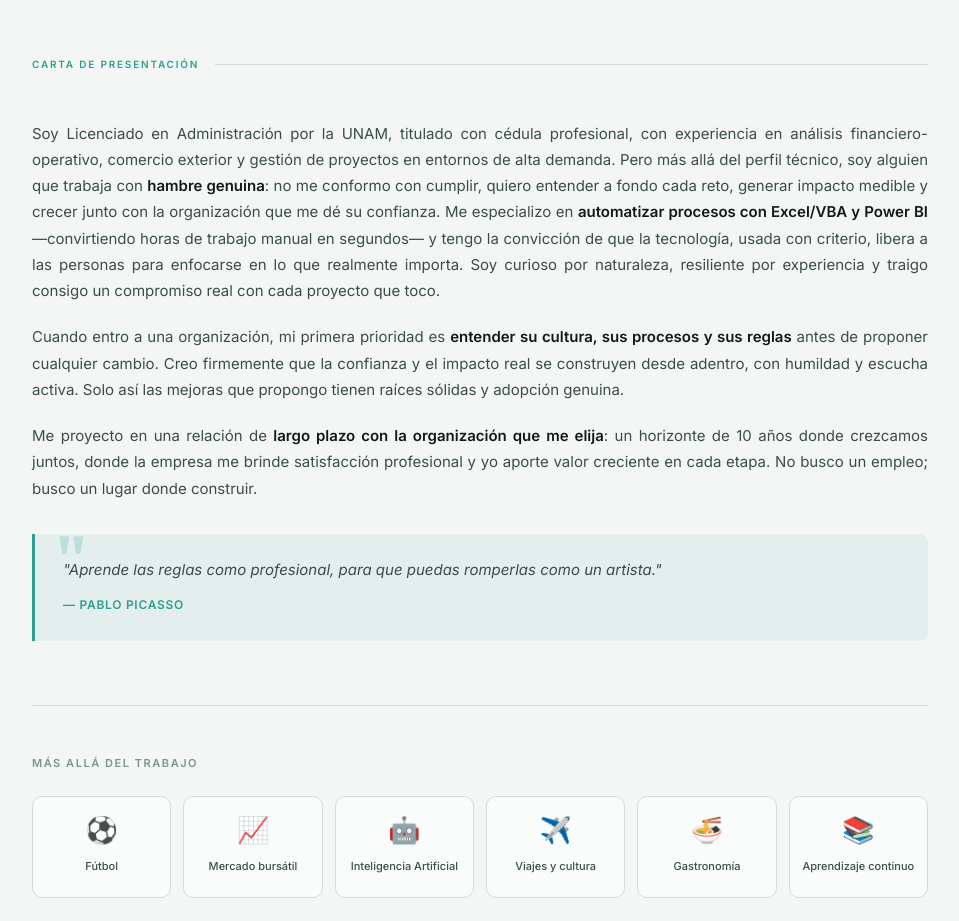
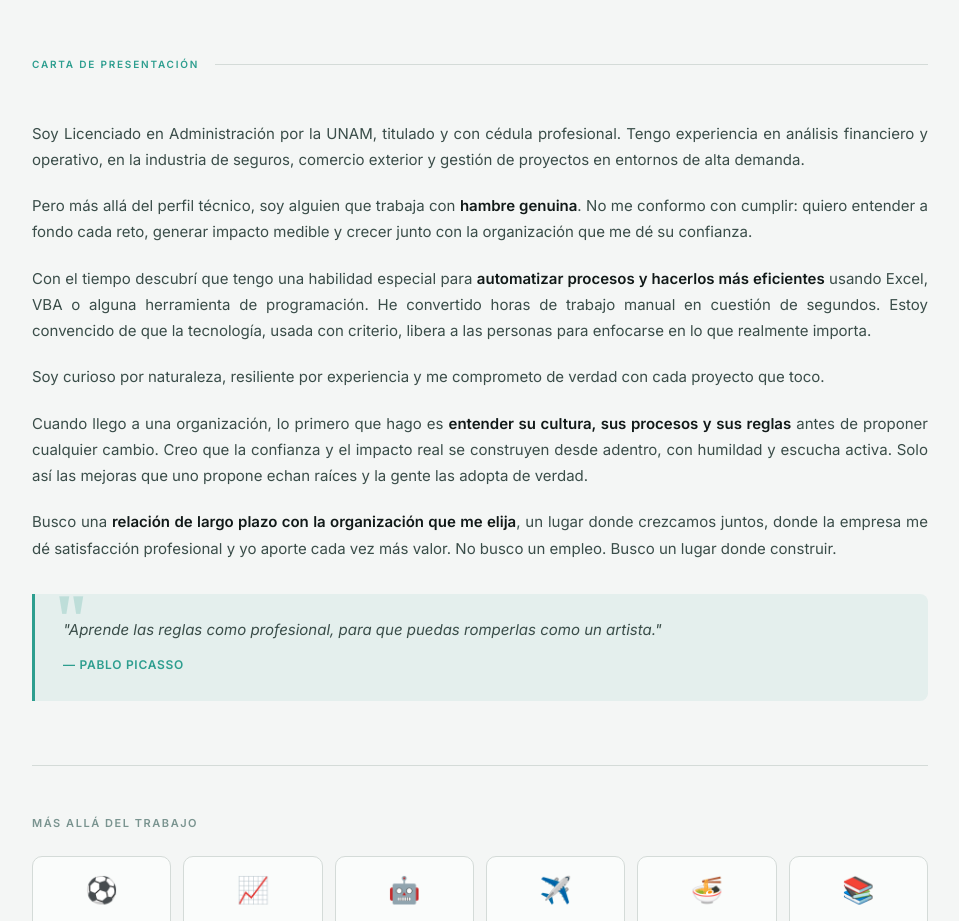
Before and after one commit to genarohbringas/genarohbringas.github.io, a plain HTML site: page index.html in a window 1280 px wide. Shown: the part 840-1761 px from the top of the page, without its empty margins (160-1119 px from the left). Drawn offline with nearby package versions, Linux system fonts and the light colour scheme.

Commit message:
Update presentation letter copy
Co-Authored-By: Claude Sonnet 5 <noreply@anthropic.com>

```diff
--- a/index.html
+++ b/index.html
@@ -125,29 +125,35 @@
         <div class="about-grid">
           <div class="about-text reveal">
             <p>
-              Soy Licenciado en Administración por la UNAM, titulado con cédula profesional,
-              con experiencia en análisis financiero-operativo, comercio exterior y gestión de
-              proyectos en entornos de alta demanda. Pero más allá del perfil técnico, soy
-              alguien que trabaja con <strong>hambre genuina</strong>: no me conformo con cumplir,
-              quiero entender a fondo cada reto, generar impacto medible y crecer junto con la
-              organización que me dé su confianza. Me especializo en
-              <strong>automatizar procesos con Excel/VBA y Power BI</strong> —convirtiendo horas
-              de trabajo manual en segundos— y tengo la convicción de que la tecnología,
-              usada con criterio, libera a las personas para enfocarse en lo que realmente importa.
-              Soy curioso por naturaleza, resiliente por experiencia y traigo consigo un compromiso
-              real con cada proyecto que toco.
+              Soy Licenciado en Administración por la UNAM, titulado y con cédula profesional.
+              Tengo experiencia en análisis financiero y operativo, en la industria de seguros,
+              comercio exterior y gestión de proyectos en entornos de alta demanda.
             </p>
             <p>
-              Cuando entro a una organización, mi primera prioridad es <strong>entender su cultura,
-              sus procesos y sus reglas</strong> antes de proponer cualquier cambio. Creo firmemente
-              que la confianza y el impacto real se construyen desde adentro, con humildad y
-              escucha activa. Solo así las mejoras que propongo tienen raíces sólidas y adopción genuina.
+              Pero más allá del perfil técnico, soy alguien que trabaja con <strong>hambre genuina</strong>.
+              No me conformo con cumplir: quiero entender a fondo cada reto, generar impacto medible
+              y crecer junto con la organización que me dé su confianza.
             </p>
             <p>
-              Me proyecto en una relación de <strong>largo plazo con la organización que me elija</strong>:
-              un horizonte de 10 años donde crezcamos juntos, donde la empresa me brinde satisfacción
-              profesional y yo aporte valor creciente en cada etapa. No busco un empleo; busco un lugar
-              donde construir.
+              Con el tiempo descubrí que tengo una habilidad especial para <strong>automatizar procesos
+              y hacerlos más eficientes</strong> usando Excel, VBA o alguna herramienta de programación.
+              He convertido horas de trabajo manual en cuestión de segundos. Estoy convencido de que la
+              tecnología, usada con criterio, libera a las personas para enfocarse en lo que realmente importa.
+            </p>
+            <p>
+              Soy curioso por naturaleza, resiliente por experiencia y me comprometo de verdad con
+              cada proyecto que toco.
+            </p>
+            <p>
+              Cuando llego a una organización, lo primero que hago es <strong>entender su cultura,
+              sus procesos y sus reglas</strong> antes de proponer cualquier cambio. Creo que la
+              confianza y el impacto real se construyen desde adentro, con humildad y escucha activa.
+              Solo así las mejoras que uno propone echan raíces y la gente las adopta de verdad.
+            </p>
+            <p>
+              Busco una <strong>relación de largo plazo con la organización que me elija</strong>, un
+              lugar donde crezcamos juntos, donde la empresa me dé satisfacción profesional y yo
+              aporte cada vez más valor. No busco un empleo. Busco un lugar donde construir.
             </p>
             <blockquote class="quote">
               <p>"Aprende las reglas como profesional, para que puedas romperlas como un artista."</p>
```
